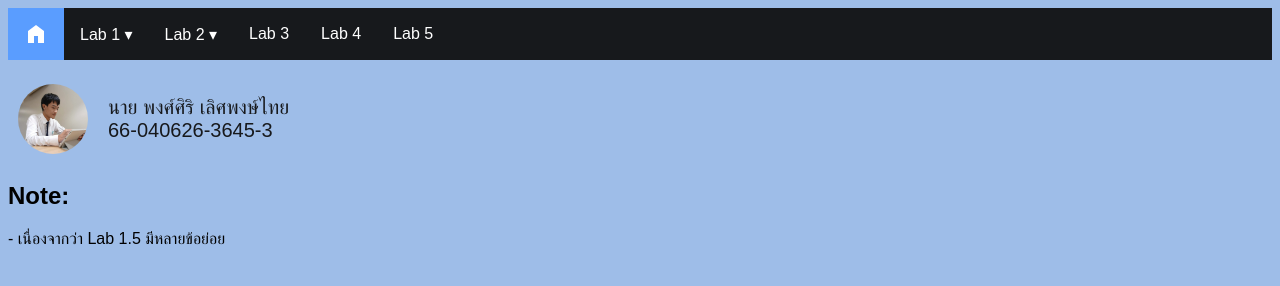
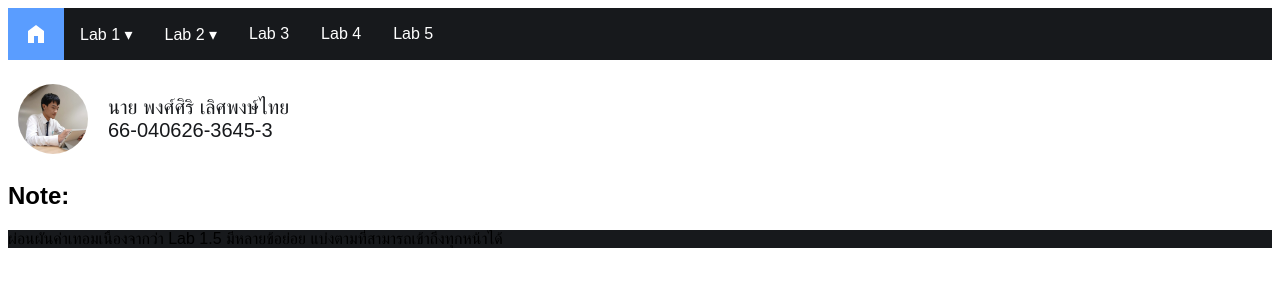
Before and after one commit to cs6636453/cs6636453.github.io, a plain HTML site: page index.html in a window 1280 px wide. Drawn offline with Linux system fonts and the light colour scheme.

Commit message:
แก้ note ให้ใช้ tag ul แทน

```diff
--- a/index.html
+++ b/index.html
@@ -17,7 +17,7 @@
         gap: 10px;
     }
     body {
-        background-color: #9ebde8;
+        background-color: #ffffff;
         font-family: Arial, Helvetica, sans-serif;
     }
     ul {
@@ -115,6 +115,9 @@
         <p class="pfpTxt">นาย พงศ์ศิริ เลิศพงษ์ไทย<br>66-040626-3645-3</p>
     </div>
     <h2>Note: </h2>
-    <p>- เนื่องจากว่า Lab 1.5 มีหลายข้อย่อย</p>
+    <ul>
+        <li>ผ่อนผันค่าเทอม</li>
+        <li>เนื่องจากว่า Lab 1.5 มีหลายข้อย่อย แบ่งตามที่สามารถเข้าถึงทุกหน้าได้</li>
+    </ul>
 </body>
 </html>
```
